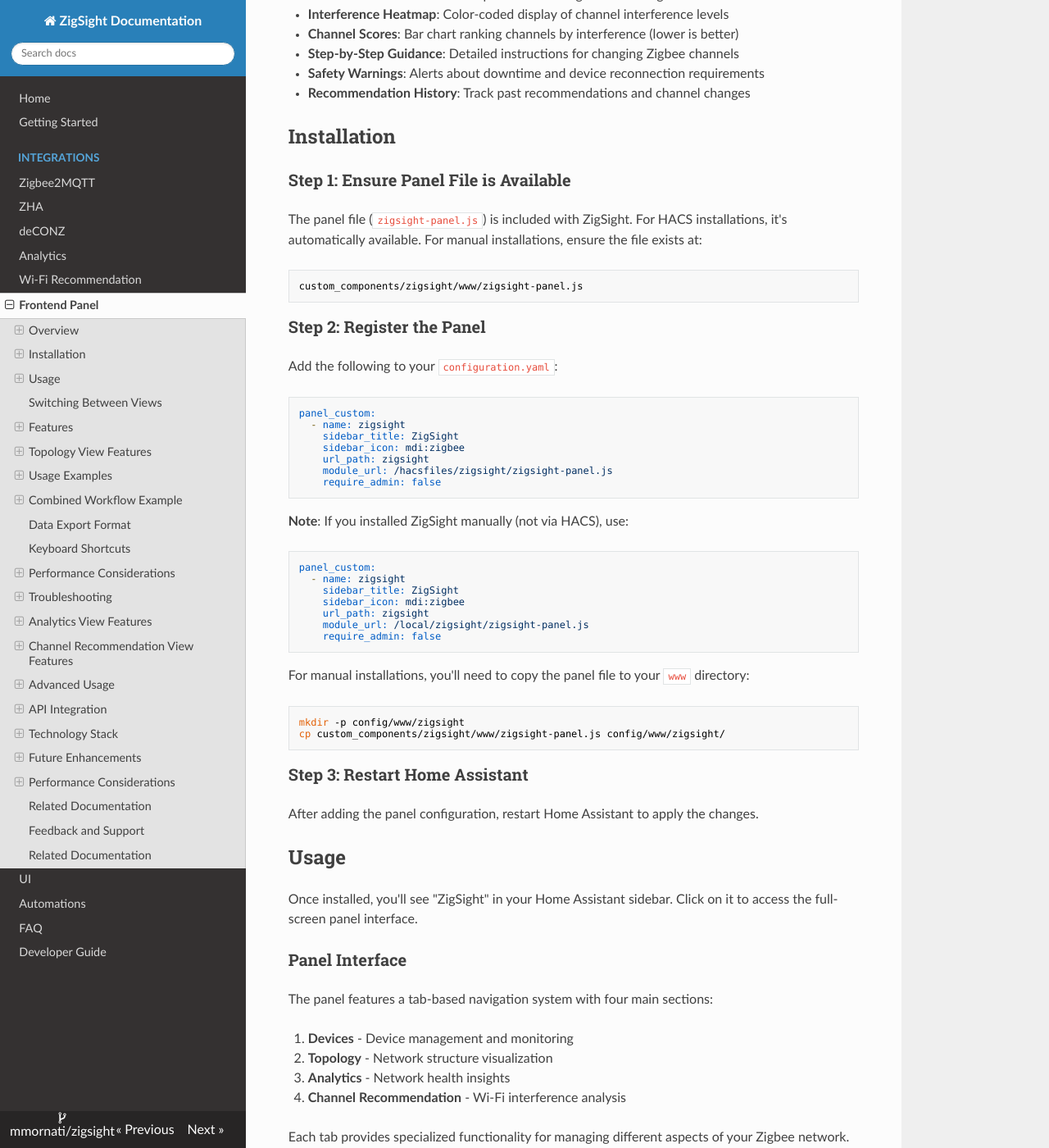
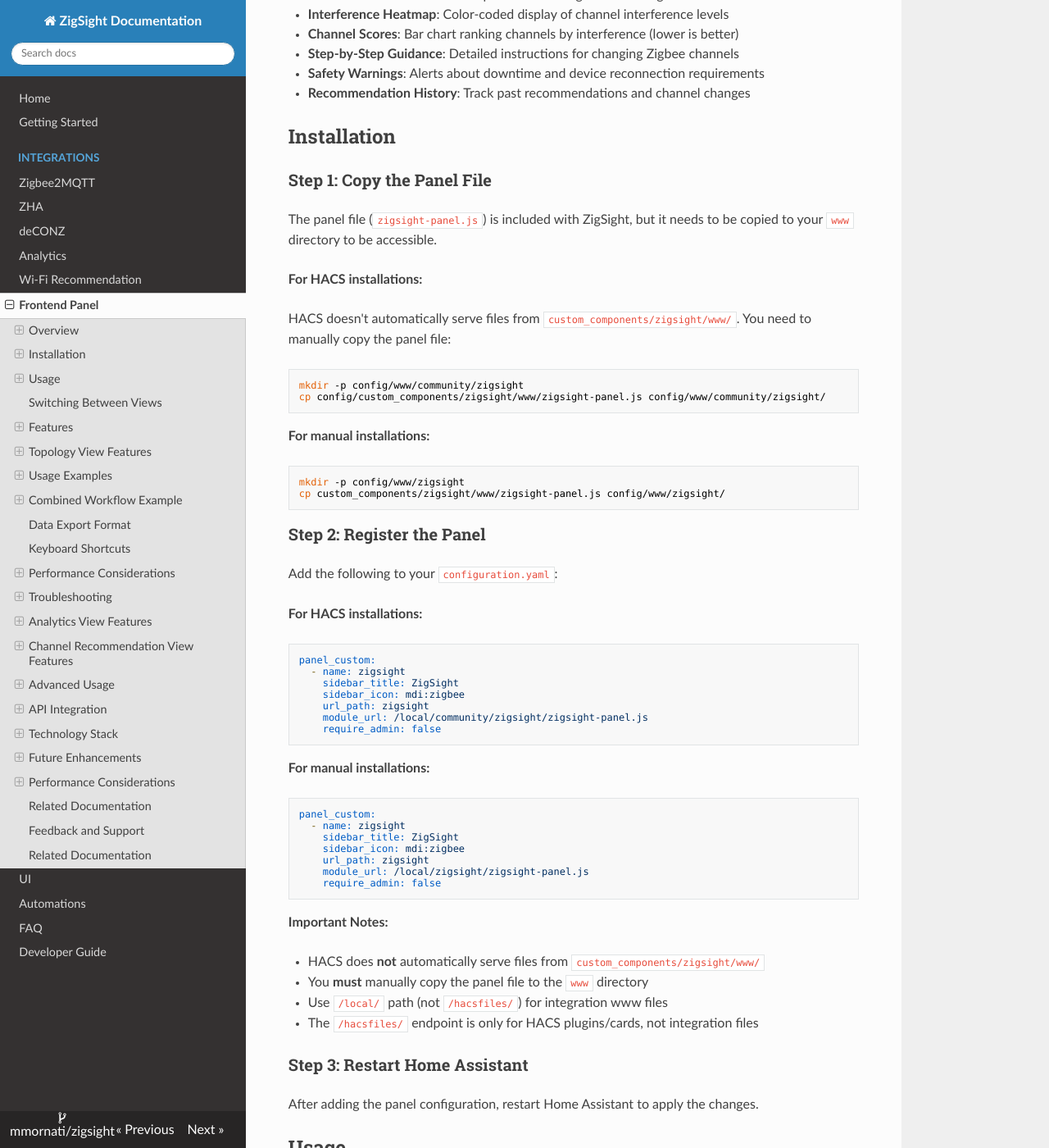
Before and after one commit to mmornati/zigsight, an MkDocs documentation site: the page built from docs/frontend_panel.md, in a window 1280 px wide and 1400 px high, scrolled down 1226 px. Shown: the whole window at 82% size. Built offline with MkDocs 1.6.1, drawn with Linux system fonts in a browser that asks for light colours; nearby versions of some CDN libraries; some of the changed text lies outside the part shown.

Commit message:
fix: panel activation documentation

````diff
--- a/docs/frontend_panel.md
+++ b/docs/frontend_panel.md
@@ -41,17 +41,31 @@
 
 ## Installation
 
-### Step 1: Ensure Panel File is Available
+### Step 1: Copy the Panel File
 
-The panel file (`zigsight-panel.js`) is included with ZigSight. For HACS installations, it's automatically available. For manual installations, ensure the file exists at:
+The panel file (`zigsight-panel.js`) is included with ZigSight, but it needs to be copied to your `www` directory to be accessible.
 
+**For HACS installations:**
+
+HACS doesn't automatically serve files from `custom_components/zigsight/www/`. You need to manually copy the panel file:
+
+```bash
+mkdir -p config/www/community/zigsight
+cp config/custom_components/zigsight/www/zigsight-panel.js config/www/community/zigsight/
 ```
-custom_components/zigsight/www/zigsight-panel.js
+
+**For manual installations:**
+
+```bash
+mkdir -p config/www/zigsight
+cp custom_components/zigsight/www/zigsight-panel.js config/www/zigsight/
 ```
 
 ### Step 2: Register the Panel
 
 Add the following to your `configuration.yaml`:
+
+**For HACS installations:**
 
 ```yaml
 panel_custom:
@@ -59,11 +73,11 @@
     sidebar_title: ZigSight
     sidebar_icon: mdi:zigbee
     url_path: zigsight
-    module_url: /hacsfiles/zigsight/zigsight-panel.js
+    module_url: /local/community/zigsight/zigsight-panel.js
     require_admin: false
 ```
 
-**Note**: If you installed ZigSight manually (not via HACS), use:
+**For manual installations:**
 
 ```yaml
 panel_custom:
@@ -75,12 +89,12 @@
     require_admin: false
 ```
 
-For manual installations, you'll need to copy the panel file to your `www` directory:
+**Important Notes:**
 
-```bash
-mkdir -p config/www/zigsight
-cp custom_components/zigsight/www/zigsight-panel.js config/www/zigsight/
-```
+- HACS does **not** automatically serve files from `custom_components/zigsight/www/`
+- You **must** manually copy the panel file to the `www` directory
+- Use `/local/` path (not `/hacsfiles/`) for integration www files
+- The `/hacsfiles/` endpoint is only for HACS plugins/cards, not integration files
 
 ### Step 3: Restart Home Assistant
 
@@ -554,6 +568,59 @@
 2. **Check File Location**: Ensure `zigsight-panel.js` is in the correct directory
 3. **Clear Browser Cache**: Try hard refresh (Ctrl+Shift+R) or incognito mode
 4. **Check Browser Console**: Open developer tools (F12) and check for errors
+
+### Panel File Not Found Error
+
+If you see "Unable to load custom panel from /hacsfiles/zigsight/zigsight-panel.js":
+
+**The Problem**: HACS doesn't automatically serve files from `custom_components/zigsight/www/`. The `/hacsfiles/` endpoint is only for HACS plugins/cards, not integration www files.
+
+**The Solution**:
+
+1. **Copy the panel file** to your www directory:
+
+   **For HACS installations:**
+   ```bash
+   mkdir -p config/www/community/zigsight
+   cp config/custom_components/zigsight/www/zigsight-panel.js config/www/community/zigsight/
+   ```
+
+   **For manual installations:**
+   ```bash
+   mkdir -p config/www/zigsight
+   cp custom_components/zigsight/www/zigsight-panel.js config/www/zigsight/
+   ```
+
+2. **Update your `configuration.yaml`** to use the correct path:
+
+   **For HACS installations:**
+   ```yaml
+   panel_custom:
+     - name: zigsight
+       sidebar_title: ZigSight
+       sidebar_icon: mdi:zigbee
+       url_path: zigsight
+       module_url: /local/community/zigsight/zigsight-panel.js
+       require_admin: false
+   ```
+
+   **For manual installations:**
+   ```yaml
+   panel_custom:
+     - name: zigsight
+       sidebar_title: ZigSight
+       sidebar_icon: mdi:zigbee
+       url_path: zigsight
+       module_url: /local/zigsight/zigsight-panel.js
+       require_admin: false
+   ```
+
+3. **Restart Home Assistant**
+
+**Key Points**:
+- Use `/local/` path, not `/hacsfiles/` for integration www files
+- The file must be in `www/community/zigsight/` (HACS) or `www/zigsight/` (manual)
+- Verify the file exists and has correct permissions
 
 ### No Devices Displayed
 
````
Also changed, not shown: docs/getting_started.md (+38 -16 lines), 1 other file.
